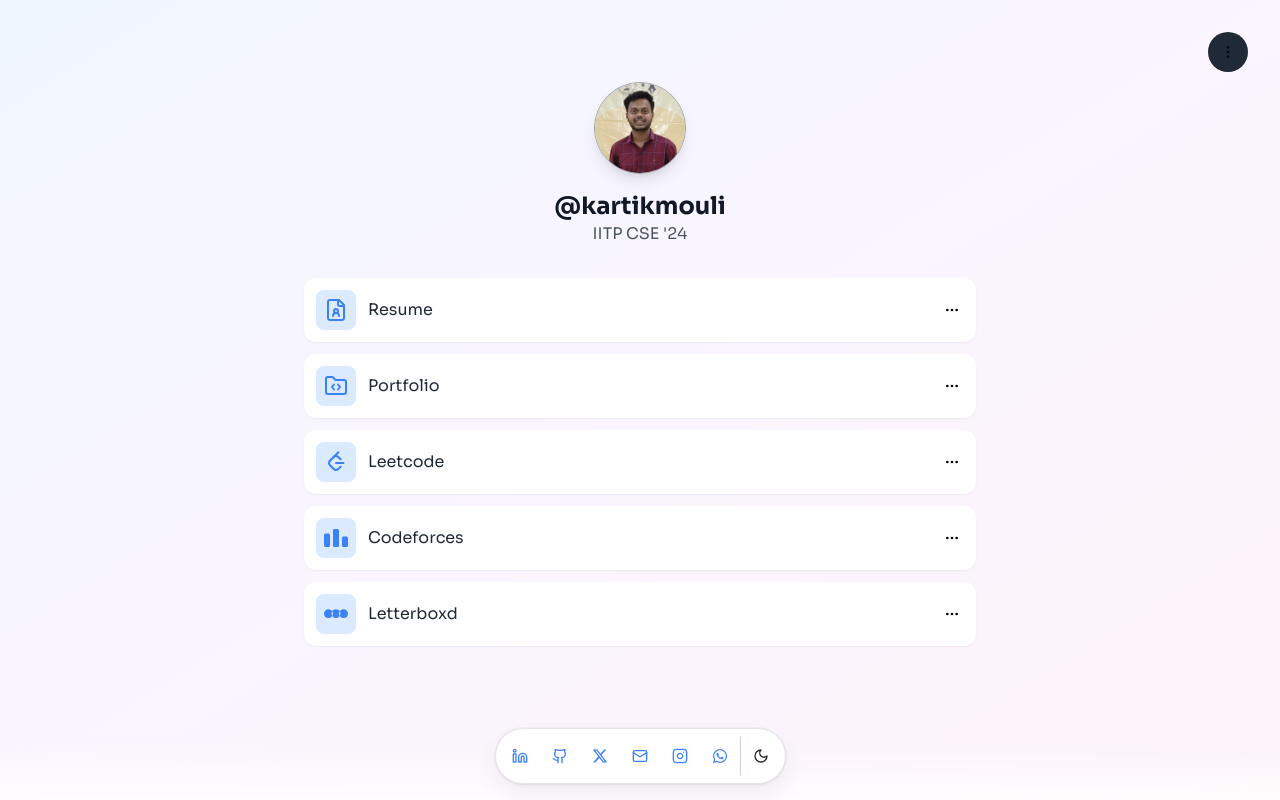
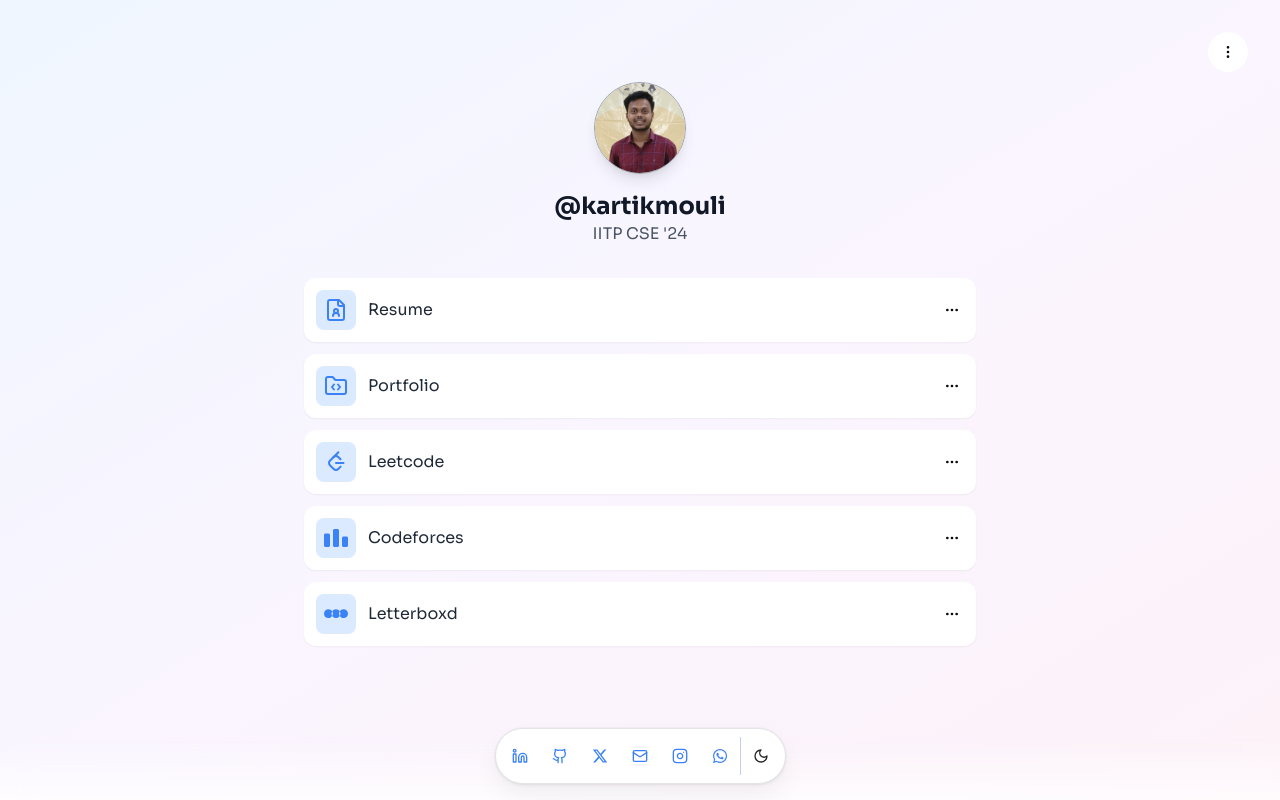
Before and after one commit to KartikMouli/LinkHub, a Next.js app: page / in a window 1280 px wide. Built offline with nearby package versions, Linux system fonts and the light colour scheme; no server answers.

Commit message:
small ui change

```diff
--- a/components/share-tree.tsx
+++ b/components/share-tree.tsx
@@ -4,7 +4,7 @@
 
 function ShareTree() {
     return (
-        <div className='h-10 w-10 bg-gray-800 rounded-full md:p-2 flex justify-center items-center'>
+        <div className='h-10 w-10 bg-white dark:bg-gray-800 rounded-full md:p-2 flex justify-center items-center'>
             <LinkModal link={{ platform: "LinkTree", url: "https://kartiklinks.vercel.app" }} vertical />
         </div>
     )
```
